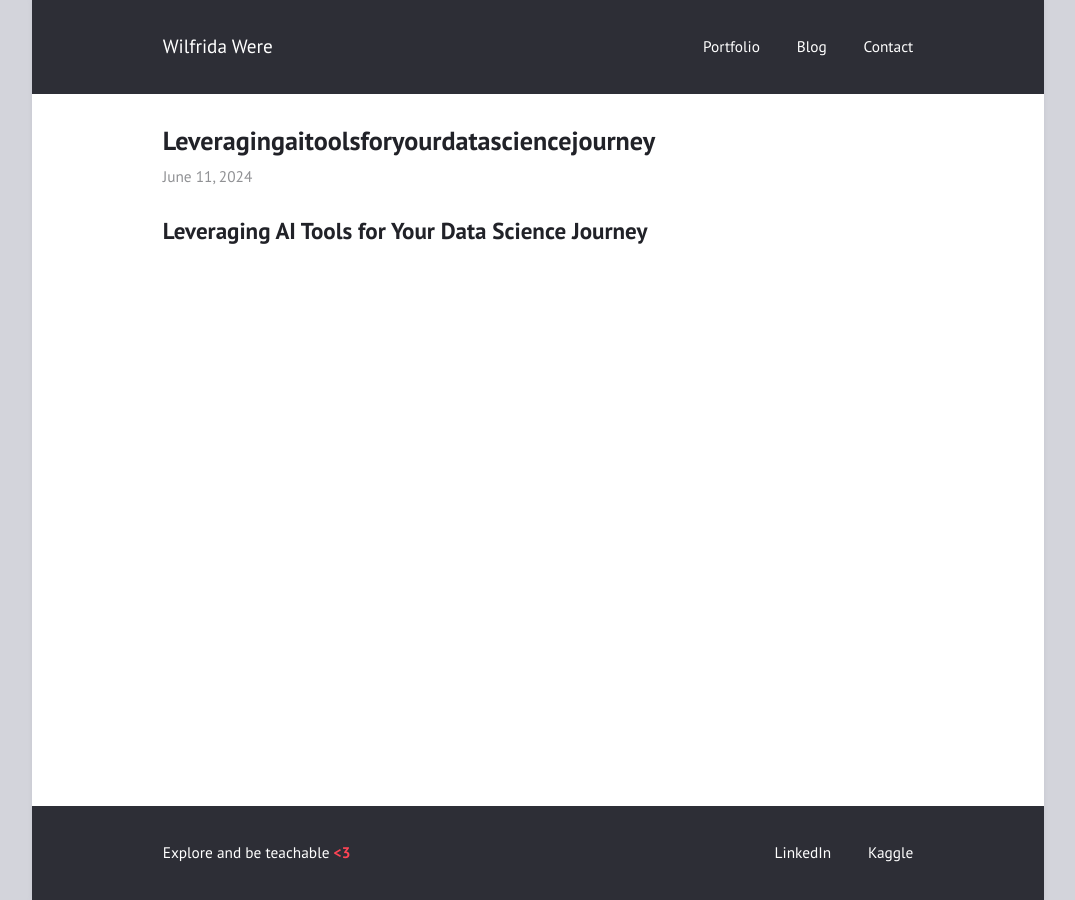
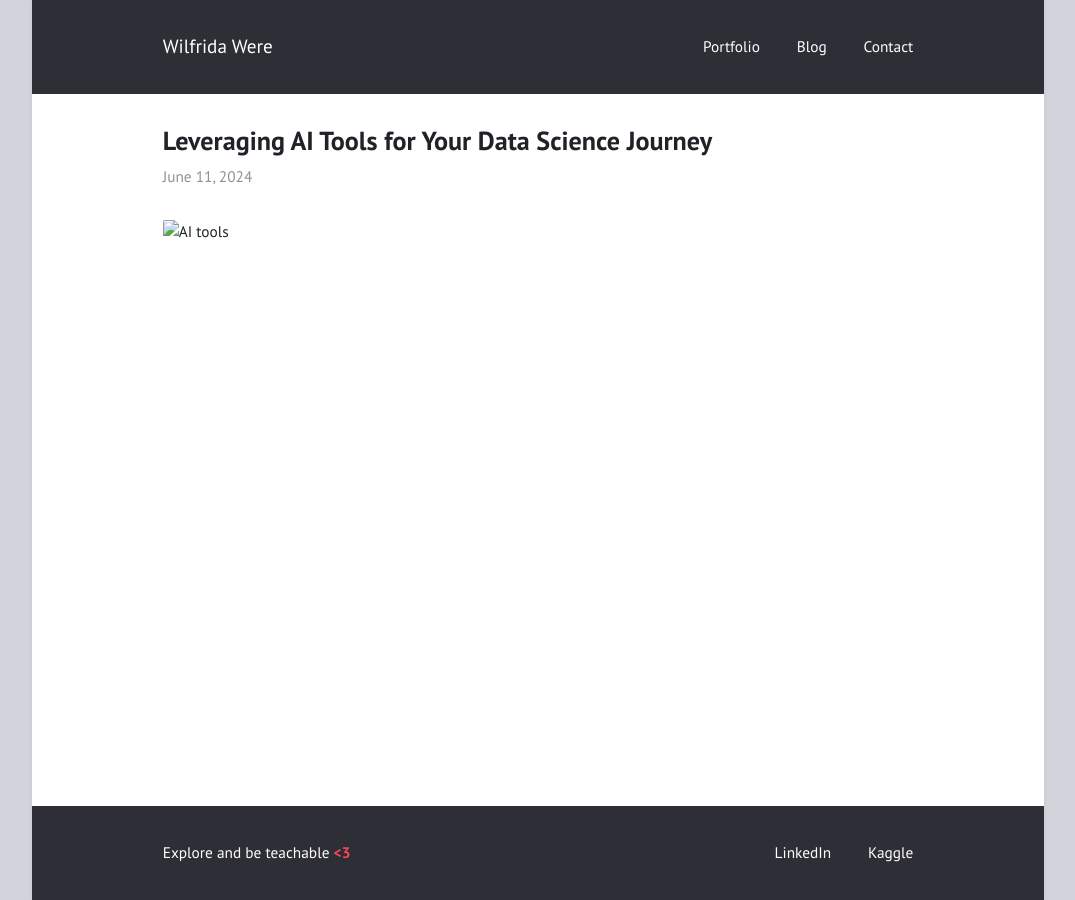
Before and after one commit to Wilfrida-Were/website, a Jekyll site: the page built from _posts/2024-06-11-LeveragingAIToolsforYourDatascienceJourney.md, in a window 1280 px wide. Shown: the whole page, without its empty margins (102-1177 px from the left). Built offline with Jekyll 4.4.1, drawn with Linux system fonts in a browser that asks for light colours; our own code applies the rules of GitHub Pages for plain Markdown files; some of the changed lines change nothing that is shown.

Commit message:
Update 2024-06-11-LeveragingAIToolsforYourDatascienceJourney.md

```diff
--- a/_posts/2024-06-11-LeveragingAIToolsforYourDatascienceJourney.md
+++ b/_posts/2024-06-11-LeveragingAIToolsforYourDatascienceJourney.md
@@ -1 +1,6 @@
-# Leveraging AI Tools for Your Data Science Journey
+---
+title:  "Leveraging AI Tools for Your Data Science Journey"
+layout: post
+---
+
+![AI tools]()
```
